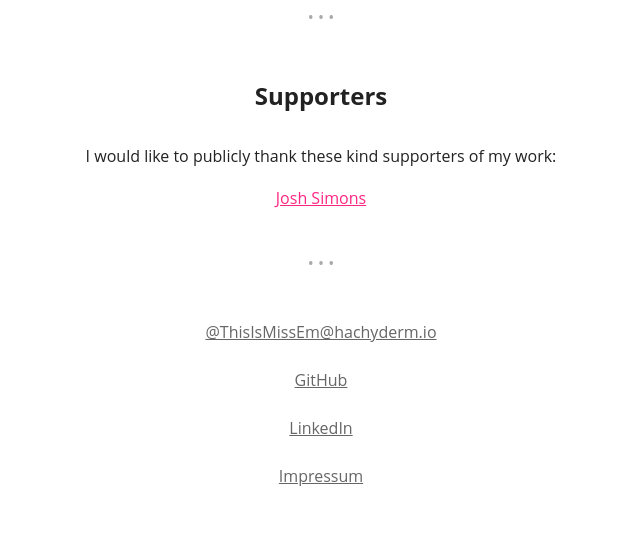
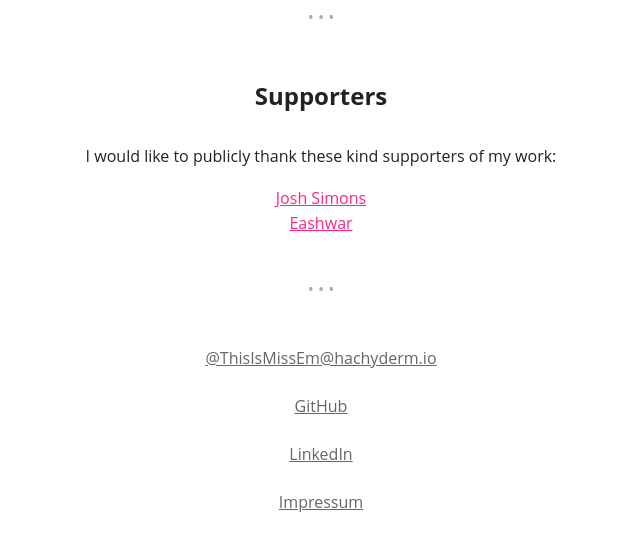
Before and after one commit to ThisIsMissEm/support.thisismissem.social, a plain HTML site: page index.html in a window 1280 px wide. Shown: the part 1540-2090 px from the top of the page, without its empty margins (319-959 px from the left). Drawn offline with Linux system fonts and the light colour scheme; a web font is replaced by a local one.

Commit message:
Add @e_nomem to supporters list

```diff
--- a/index.html
+++ b/index.html
@@ -70,6 +70,7 @@
     <p>I would like to publicly thank these kind supporters of my work:</p>
     <ul>
       <li><a href="https://josh.tel/@josh" target="_blank" rel="noopener noreferrer">Josh Simons</a></li>
+      <li><a href="https://hachyderm.io/@e_nomem" target="_blank" rel="noopener noreferrer">Eashwar</a></li>
     </ul>
   </section>
   <hr />
```
